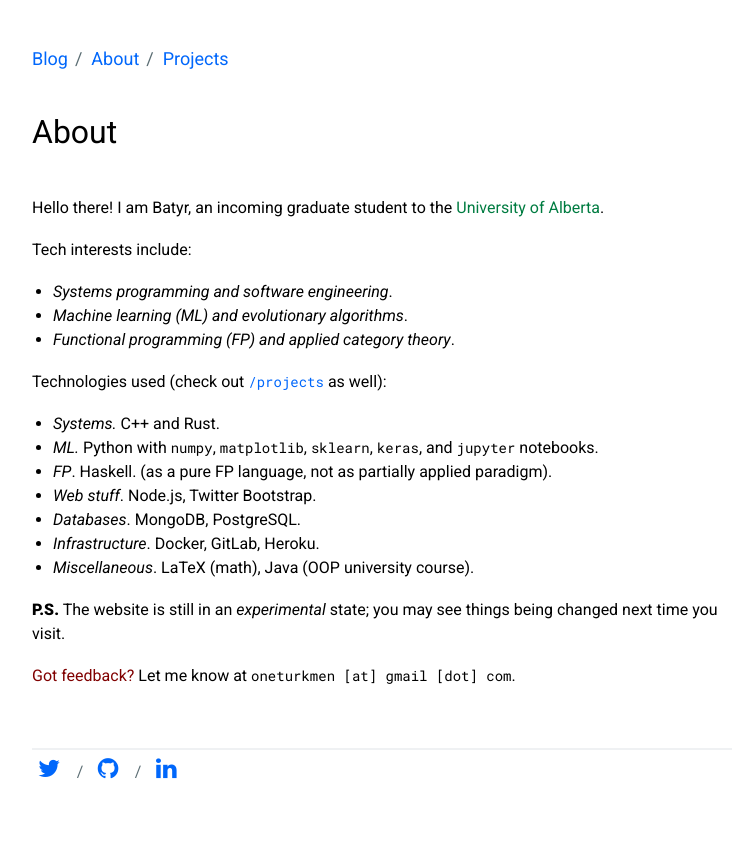
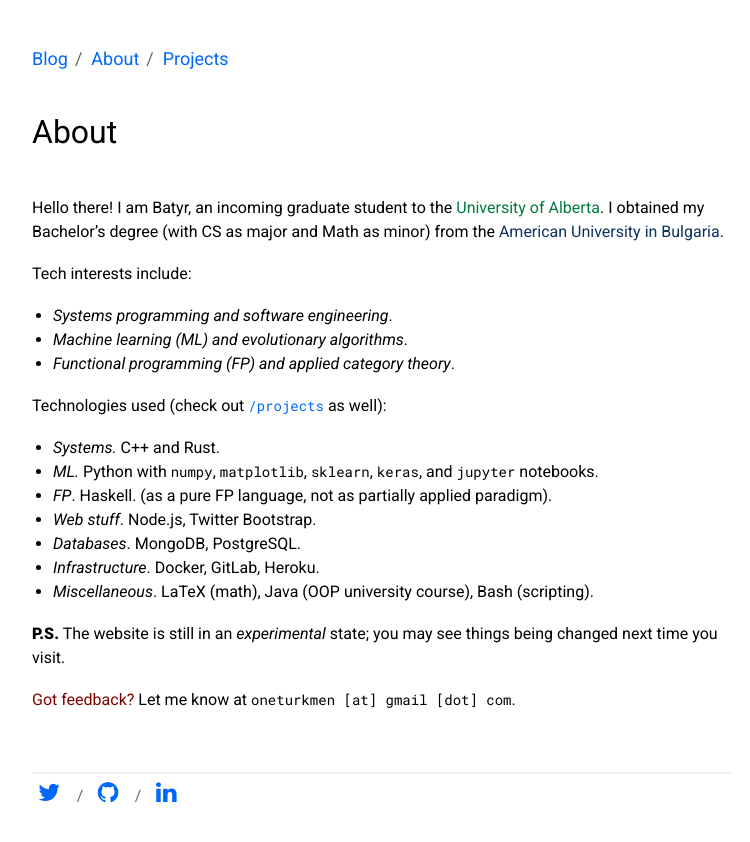
Before and after one commit to oneturkmen/oneturkmen.github.io, a Jekyll site: the page built from _pages/about.markdown, in a window 1280 px wide. Shown: the top 842 px of the page, without its empty margins (258-1008 px from the left). Built offline with Jekyll 4.4.1, drawn with Linux system fonts in a browser that asks for light colours.

Commit message:
Add more into About page

```diff
--- a/_pages/about.markdown
+++ b/_pages/about.markdown
@@ -6,6 +6,7 @@ permalink: /about/
 
 Hello there! I am Batyr, an incoming graduate student to the
 [<span style="color: #007c41;">University of Alberta</span>](https://www.ualberta.ca).
+I obtained my Bachelor's degree (with CS as major and Math as minor) from the [<span style="color: #0d335f;">American University in Bulgaria</span>](https://www.aubg.edu/).
 
 Tech interests include:
 
@@ -21,7 +22,7 @@ Technologies used (check out [`/projects`](https://oneturkmen.github.io/projects
 - *Web stuff*. Node.js, Twitter Bootstrap.
 - *Databases*. MongoDB, PostgreSQL.
 - *Infrastructure*. Docker, GitLab, Heroku.
-- *Miscellaneous*. LaTeX (math), Java (OOP university course).
+- *Miscellaneous*. LaTeX (math), Java (OOP university course), Bash (scripting).
 
 **P.S.** The website is still in an *experimental* state; you may see things being changed next time you visit.
 
```
